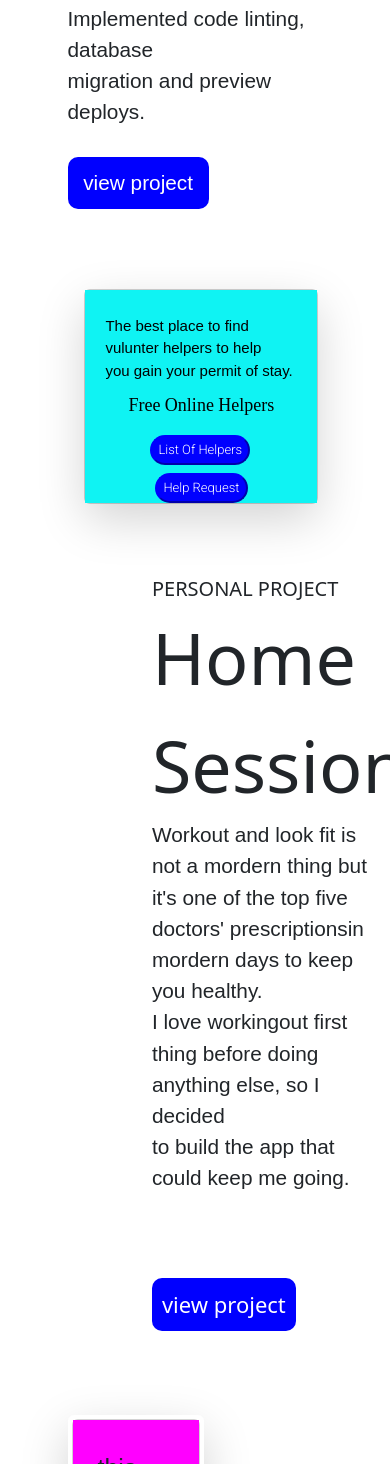
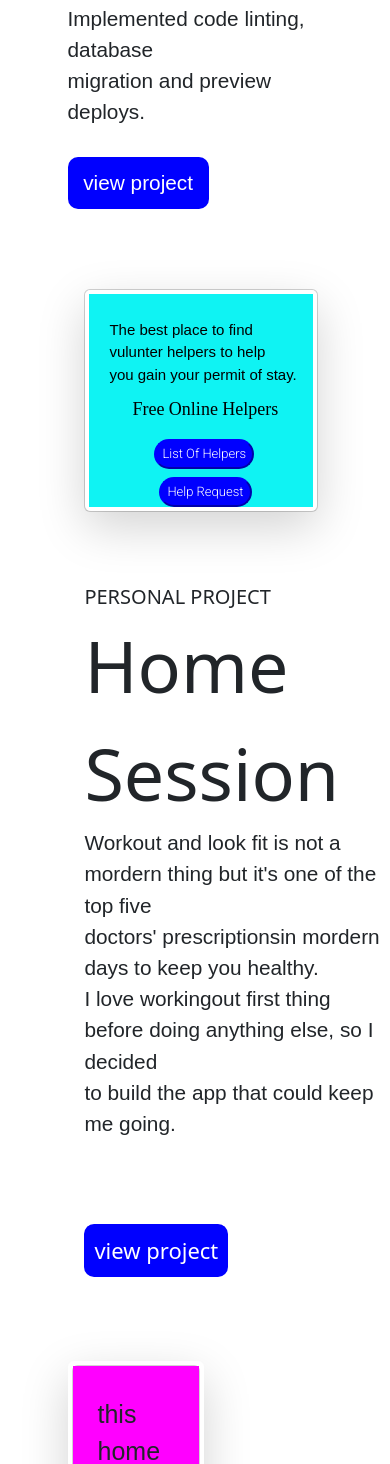
Before and after one commit to Absidaa/Absidaa, a Next.js app: page / in a window 390 px wide. Shown: the part 2331-3795 px from the top of the page. Built offline with nearby package versions, Linux system fonts and the light colour scheme; a web font is replaced by a local one.

Commit message:
home session arranged

```diff
--- /dev/null
+++ b/pages/homeSession.js
@@ -0,0 +1,5 @@
+import React from "react";
+
+export default function homeSession() {
+  return <div>homeSession</div>;
+}
--- a/pages/index.js
+++ b/pages/index.js
@@ -128,7 +128,7 @@ export default function Home() {
         <div className={styles.card}>
           <Link href="/">
             <div class={"card"}>
-              <div class="shadow-lg p-0  bg-body rounded">
+              <div class="shadow-lg p-1  bg-body rounded">
                 <Link href={"/helpProject"}>
                   <div className={styles.cardFonts}>
                     The best place to find vulunter helpers to help <br /> you
@@ -154,7 +154,9 @@ export default function Home() {
             anything else, so I decided <br /> to build the app that could keep
             me going.
           </p>
-          <button className={styles.homeSessionButton}>view project</button>
+          <Link href={"/homeSession"}>
+            <button className={styles.homeSessionButton}>view project</button>
+          </Link>
           <div className={styles.homeSessionCard}>
             <div class="shadow-lg p-1  bg-body rounded">
               <div className="card">
--- a/styles/Home.module.css
+++ b/styles/Home.module.css
@@ -275,7 +275,7 @@
 }
 .card :hover {
   transform: translate(0px, -2%);
-  box-shadow: rgb(88 88 88) -0.1px 40px 2px 11px;
+  box-shadow: rgb(88 88 88) -0.1px 30px 2px 11px;
   cursor: pointer;
   border-radius: 25px;
 }
@@ -638,7 +638,8 @@
 }
 .homeSessionCard :hover {
   transform: translate(0px, -2%);
-  box-shadow: rgb(88 88 88) -0.1px 40px 2px 11px;
+  box-shadow: rgb(88 88 88) -0.1px -1px 2px 11px;
+  transition-delay: 0s;
   cursor: pointer;
   border-radius: 25px;
 }
@@ -810,6 +811,31 @@
     border-color: blue;
     text-transform: capitalize;
   }
+  .personalProject {
+    margin-left: 10vh;
+    font-size: 20px;
+    margin-top: 70px;
+  }
+  .homeSession {
+    font-size: 8.5vh;
+    margin-left: 10vh;
+  }
+  .homeSessionElighten {
+    margin-left: 10vh;
+    margin-bottom: 10vh;
+    font-size: 1.3rem;
+    font-family: Arial, Helvetica, sans-serif;
+  }
+  .homeSessionButton {
+    margin-left: 10vh;
+    font-size: 22px;
+    color: white;
+    background-color: blue;
+    border: none;
+    border-radius: 10px;
+    padding: 10px;
+  }
+
   .homeSessionCard {
     width: 35%;
     margin-top: 10vh;
```
